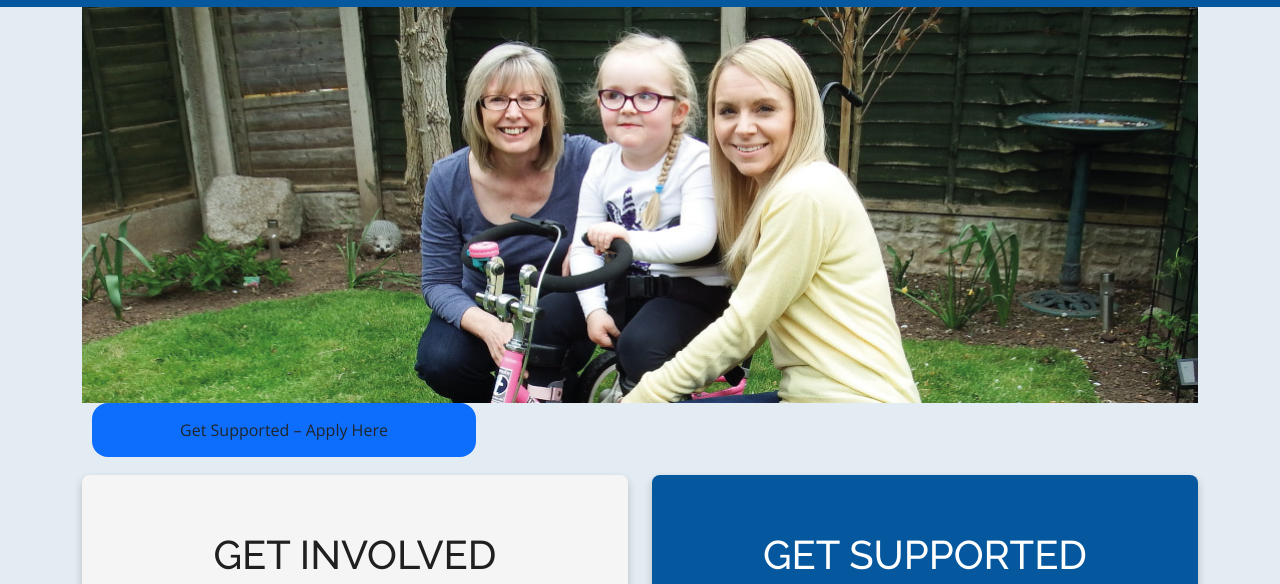
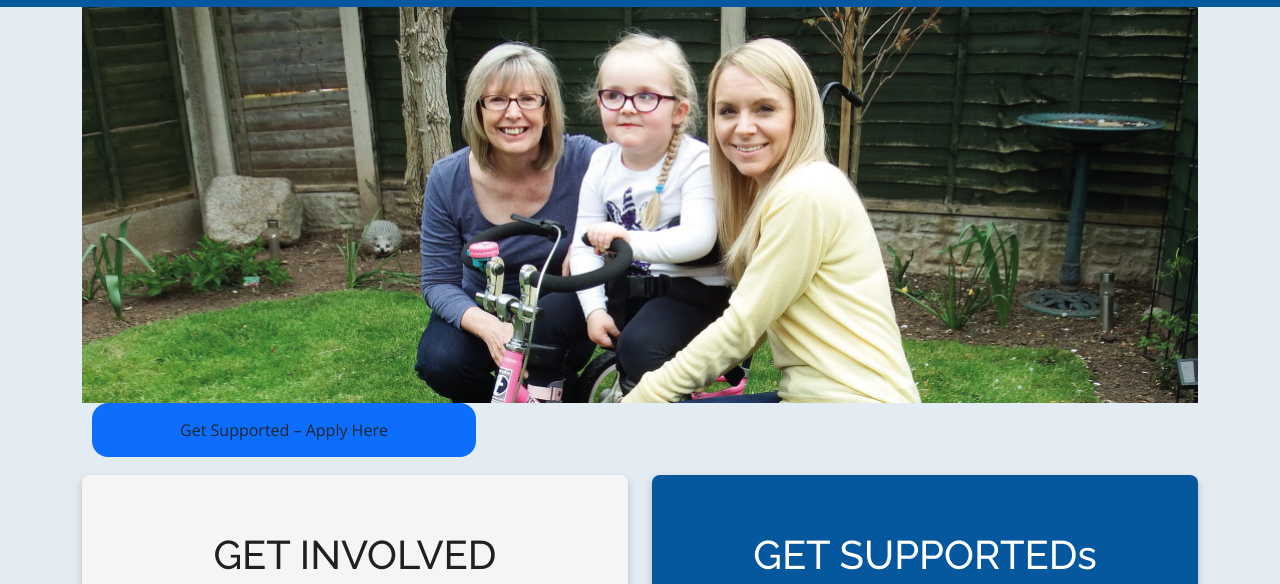
Before and after one commit to anamika-rabblesoft/Boparan, a plain HTML site: page index.html in a window 1280 px wide. Shown: the part 171-755 px from the top of the page. Drawn offline with nearby package versions, Linux system fonts and the light colour scheme; a script that the page names is missing.

Commit message:
testing collabrator

```diff
--- a/index.html
+++ b/index.html
@@ -147,7 +147,7 @@
             <div class="card border-0 p-4 rounded-3" style="background-color: #05579e; color: white">
               <div class="card-body ">
                 <h5 class="card-title text-center text-white mt-3">
-                  GET SUPPORTED
+                  GET SUPPORTEDs
                 </h5>
                 <p class="card-text text-center text-white  ">
                   We offer a wide range of help and support to families. From
```
